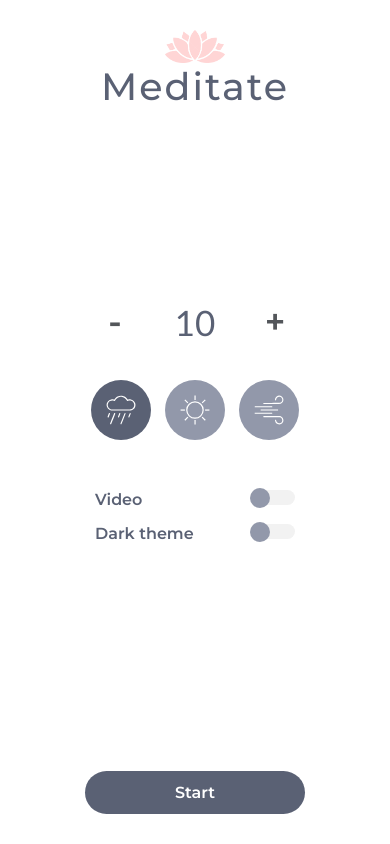
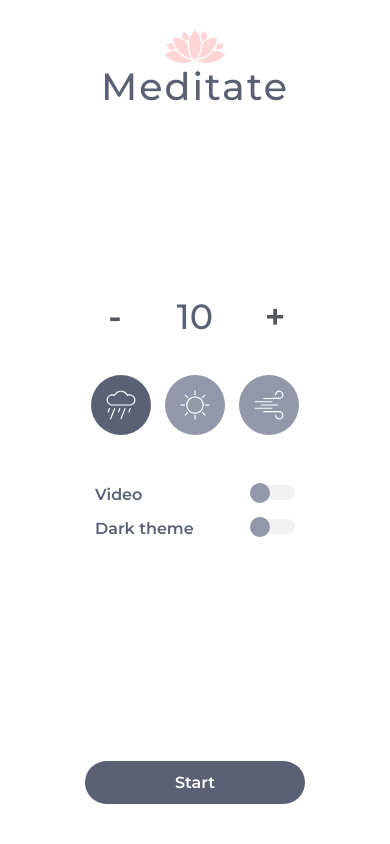
Before and after one commit to NunoGaioPereira/meditation-timer, a PHP site: page / in a window 390 px wide. Run offline with PHP 8.4, Linux system fonts and the light colour scheme.

Commit message:
fix: correct height for mobile

```diff
--- a/css/meditation.css
+++ b/css/meditation.css
@@ -22,6 +22,10 @@ body {
     background-color: var(--background);
     transition: background-color 0.4s ease-in-out;
     font-family: 'Montserrat', sans-serif;
+}
+
+body, html {
+    height: 100%;
 }
 
 input[type="number"]::-webkit-outer-spin-button,
@@ -58,8 +62,9 @@ h3 {
     flex-direction: column;
     align-items: center;
     justify-content: space-between;
-    height: 100vh;
-    padding-bottom: 30px;
+    /*min-height: -webkit-fill-available;*/
+    height: 100%;
+    padding-bottom: 40px;
 }
 
 .app.open {
@@ -103,7 +108,7 @@ h3 {
     width: 100px;
     height: 40px;
     text-align: center;
-    font-family: 'Gill Sans', 'Gill Sans MT', Calibri, 'Trebuchet MS', sans-serif;
+    font-family: 'Montserrat', sans-serif;
 }
 
 .time-picker .minute .min-up,
--- a/index.php
+++ b/index.php
@@ -34,7 +34,7 @@
 
             <div class="sound-picker">
                 <button class="active" data-sound="./includes/sounds/rain.mp3" data-video="./includes/video/rain.mp4">
-                    <svg version="1.1" id="Layer_1" xmlns="http://www.w3.org/2000/svg" xmlns:xlink="http://www.w3.org/1999/xlink" x="0px" y="0px"
+                    <svg version="1.1" xmlns="http://www.w3.org/2000/svg" xmlns:xlink="http://www.w3.org/1999/xlink" x="0px" y="0px"
                          viewBox="0 0 50 50" xml:space="preserve">
                         <g>
                             <path class="st0" d="M7.2,48.6c-0.3-0.1-0.4-0.4-0.4-0.5c0-0.3,6.8-17.6,7-17.9c0.1,0,0.4-0.1,0.7-0.1c0.3-0.1,0.4,0,0.7,0.3
@@ -75,7 +75,7 @@
                     </svg>
                 </button>
                 <button data-sound="./includes/sounds/wind.mp3" data-video="./includes/video/wind.mp4">
-                    <svg version="1.1" id="Layer_1" xmlns="http://www.w3.org/2000/svg" xmlns:xlink="http://www.w3.org/1999/xlink" x="0px" y="0px"
+                    <svg version="1.1" xmlns="http://www.w3.org/2000/svg" xmlns:xlink="http://www.w3.org/1999/xlink" x="0px" y="0px"
                          viewBox="0 0 50 50" xml:space="preserve">
                         <g>
                             <path class="st0" d="M40.5,48.8c-1.5-0.3-3-1.3-4-2.3c-0.8-1.2-1.5-3-1.5-4.3c0-0.5,0-0.7,0.2-0.8c0.7-0.7,1.7-0.2,1.7,0.7
```
